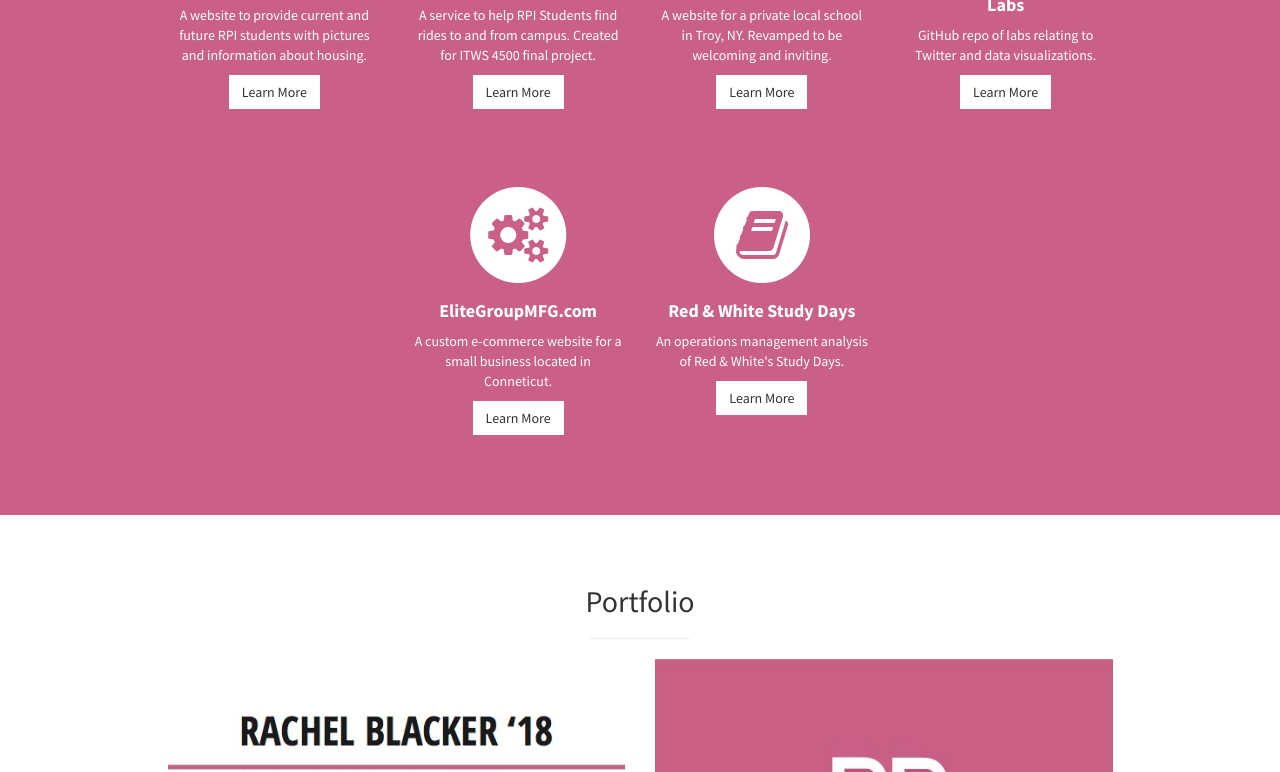
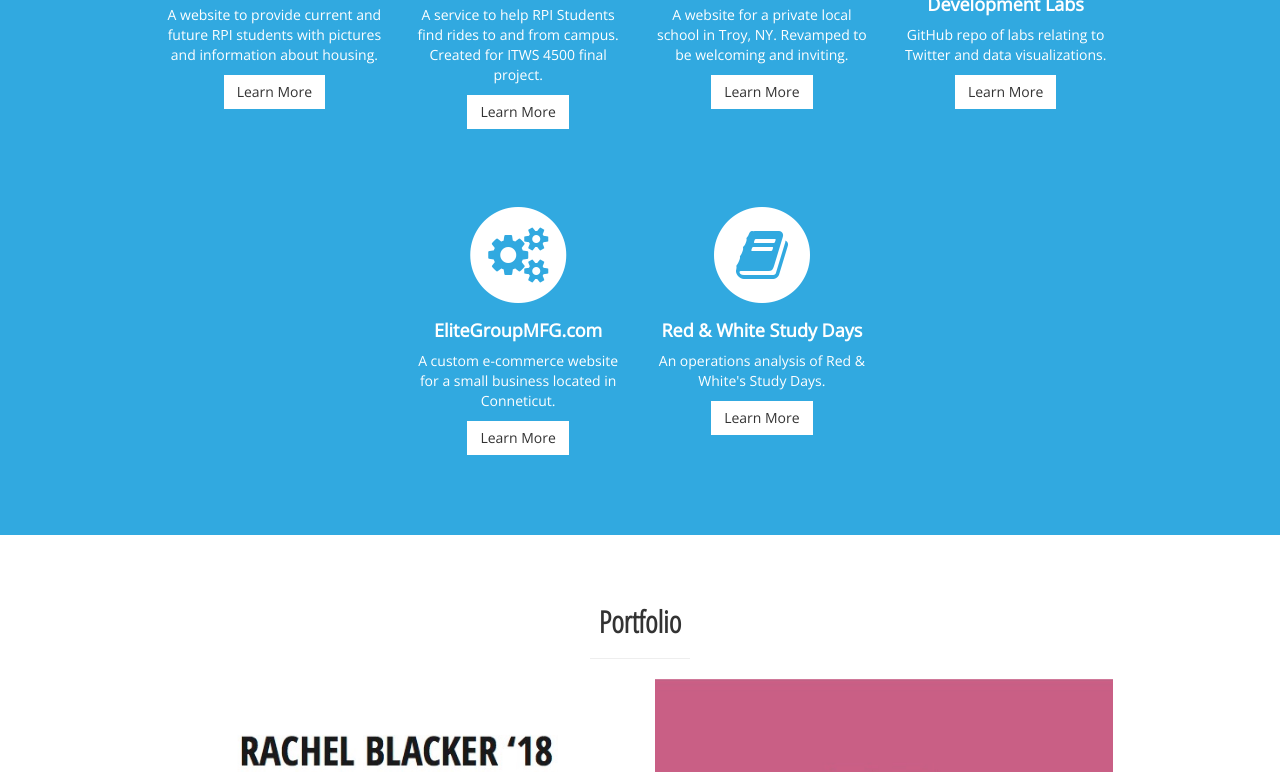
Before and after one commit to rachelroks9/rachelroks9.github.io, a plain HTML site: page index.html in a window 1280 px wide. Shown: the part 1555-2327 px from the top of the page. Drawn offline with nearby package versions, Linux system fonts and the light colour scheme.

Commit message:
Update 3/23
- Change font
- Change some links
- Change color

```diff
--- a/css/stylish-portfolio.css
+++ b/css/stylish-portfolio.css
@@ -13,7 +13,17 @@ body {
 }
 
 body {
-    font-family: "Source Sans Pro","Helvetica Neue",Helvetica,Arial,sans-serif;
+    font-family: "Open Sans", "Helvetica Neue",Helvetica,Arial,sans-serif;
+    /*font-family: "Open Sans Condensed", "Open Sans", "Helvetica Neue",Helvetica,Arial,sans-serif;*/
+    /*letter-spacing: .75px;*/
+}
+
+h1, h2 {
+    font-family: "Open Sans Condensed", "Open Sans", "Helvetica Neue",Helvetica,Arial,sans-serif;
+}
+
+h2 {
+    font-weight: bold;
 }
 
 .white {
@@ -61,7 +71,8 @@ h3 {
 }
 
 .bg-primary {
-  background-color: #ca5f87;
+  background-color: #31A9E0;
+  /*#ca5f87;*/
   /*#a3cdf7;*/
 }
 
@@ -306,5 +317,5 @@ footer {
 }
 
 .fa-stack-1x {
-    color: #ca5f87;
+    color: #31A9E0;
 }
--- a/index.html
+++ b/index.html
@@ -20,6 +20,7 @@
     <!-- Custom Fonts -->
     <link href="font-awesome/css/font-awesome.min.css" rel="stylesheet" type="text/css">
     <link href="http://fonts.googleapis.com/css?family=Source+Sans+Pro:300,400,700,300italic,400italic,700italic" rel="stylesheet" type="text/css">
+    <link href="https://fonts.googleapis.com/css?family=Open+Sans|Open+Sans+Condensed:300" rel="stylesheet">
 
     <!-- HTML5 Shim and Respond.js IE8 support of HTML5 elements and media queries -->
     <!-- WARNING: Respond.js doesn't work if you view the page via file:// -->
@@ -63,8 +64,8 @@
         <div class="text-vertical-center">
             <h1>Rachel Blacker</h1>
             <span class="white">
-                <h3>Information Technology Web Science</h3>
-                <h3 class = "second">Business Management</h3>
+                <h3>Information Technology and Web Science</h3>
+                <h3 class = "second">Business and Management</h3>
                 <h4>Rensselaer Polytechnic Institute</h4>
             </span>
             <br>
@@ -193,10 +194,10 @@
                     <br />
                     <br />
                     <div class="row">
-                        <div class="col-md-3 col-sm-3">
+                        <div class="col-md-3">
                         </div>
 
-                        <div class="col-md-3 col-sm-3">
+                        <div class="col-md-3 col-sm-6">
                             <div class="service-item">
                                 <span class="fa-stack fa-4x">
                                 <i class="fa fa-circle fa-stack-2x"></i>
@@ -209,7 +210,7 @@
                                 <a href="http://elitegroupmfg.com" class="btn btn-light">Learn More</a>
                             </div>
                         </div>
-                        <div class="col-md-3 col-sm-3">
+                        <div class="col-md-3 col-sm-6">
                             <div class="service-item">
                                 <span class="fa-stack fa-4x">
                                 <i class="fa fa-circle fa-stack-2x"></i>
@@ -218,11 +219,11 @@
                                 <h4>
                                     <strong>Red &amp; White Study Days</strong>
                                 </h4>
-                                <p>An operations management analysis of Red &amp; White's Study Days.</p>
-                                <a href="img/20.pdf" class="btn btn-light">Learn More</a>
+                                <p>An operations  analysis of Red &amp; White's Study Days.</p>
+                                <a href="img/16.pdf" class="btn btn-light">Learn More</a>
                             </div>
                         </div>
-                        <!-- <div class="col-md-3 col-sm-3"> -->
+                        <!-- <div class="col-md-3 col-sm-6"> -->
                             <!-- <div class="service-item">
                                 <span class="fa-stack fa-4x">
                                 <i class="fa fa-circle fa-stack-2x"></i>
@@ -338,7 +339,7 @@
     <!-- Footer -->
     <!-- <footer id="footer"> -->
     <div id="footer">
-        <div class="container bg-primary">
+        <div class="bg-primary">
             <div class="row">
                 <div class="col-lg-10 col-lg-offset-1 text-center">
                     <h4><strong>Rachel Blacker</strong>
```
Also changed, not shown: Screen Shot 2017-01-19 at 1.39.54 AM.png (added).
